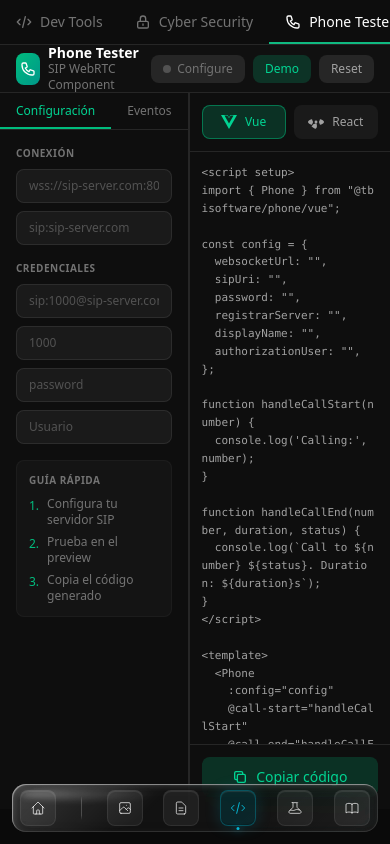
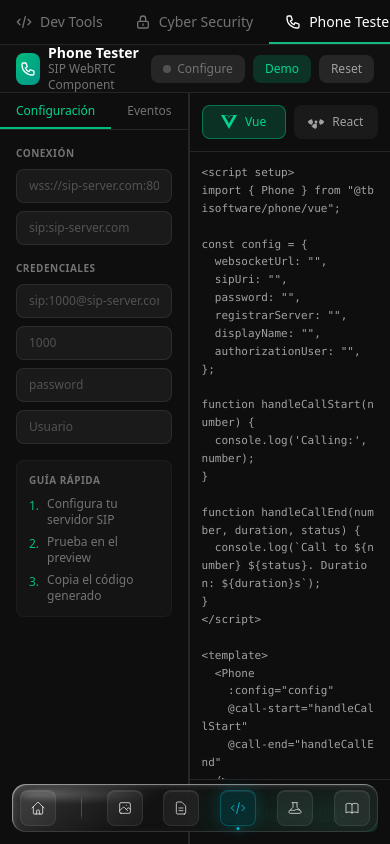
Before and after one commit to christianpasinrey/tools, a Vue app: page /technology#phone in a window 390 px wide. Built offline with nearby package versions, Linux system fonts and the light colour scheme.

Commit message:
fix: ajustar altura del contenedor en PhoneTester.vue

```diff
--- a/src/views/PhoneTester.vue
+++ b/src/views/PhoneTester.vue
@@ -54,7 +54,7 @@ const activeSection = ref('config')
 </script>
 
 <template>
-  <div class="h-screen flex flex-col bg-neutral-950 pb-20">
+  <div class="h-full flex flex-col bg-neutral-950">
     <!-- Toolbar -->
     <div class="flex items-center justify-between px-4 h-12 border-b border-neutral-800 bg-neutral-900/50">
       <div class="flex items-center gap-3">
```
